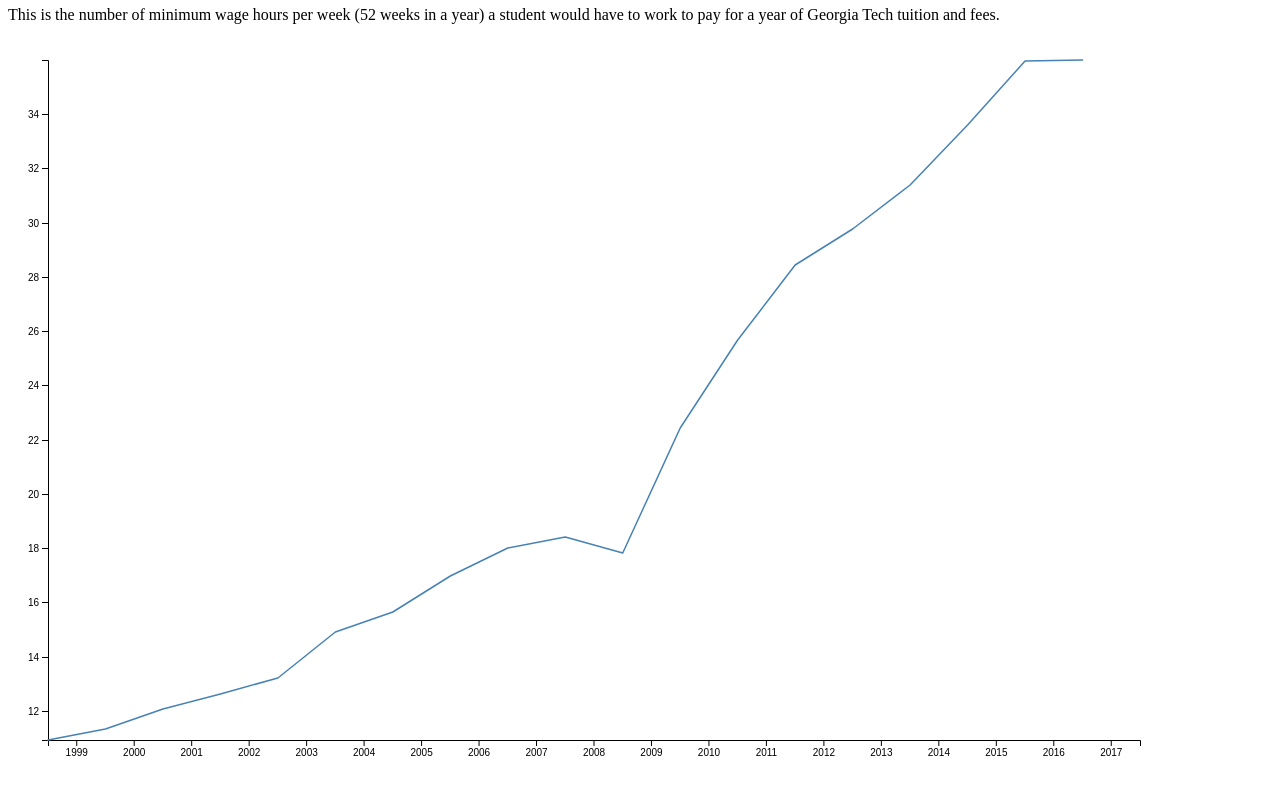
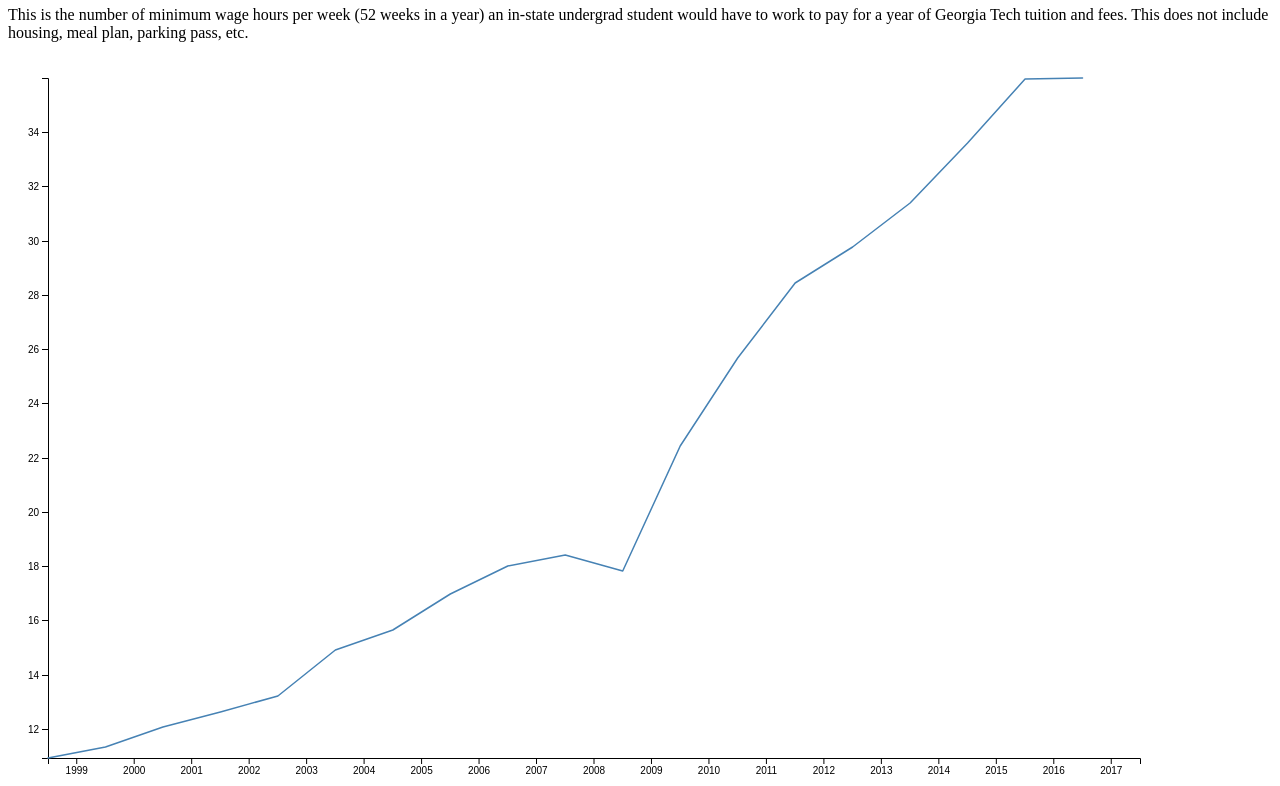
Before and after one commit to chris30269/college-cost, a plain HTML site: page index.html in a window 1280 px wide. Shown: the part 60-846 px from the top of the page. Drawn offline with nearby package versions, Linux system fonts and the light colour scheme.

Commit message:
more specific wording

```diff
--- a/index.html
+++ b/index.html
@@ -5,7 +5,7 @@
 </head>
 <body>
 	<h1>Cost of Georgia Tech</h1>
-	<p>This is the number of minimum wage hours per week (52 weeks in a year) a student would have to work to pay for a year of Georgia Tech tuition and fees.</p>
+	<p>This is the number of minimum wage hours per week (52 weeks in a year) an in-state undergrad student would have to work to pay for a year of Georgia Tech tuition and fees. This does not include housing, meal plan, parking pass, etc.</p>
 	<svg></svg>
 </body>
 <script type="text/javascript">
```
